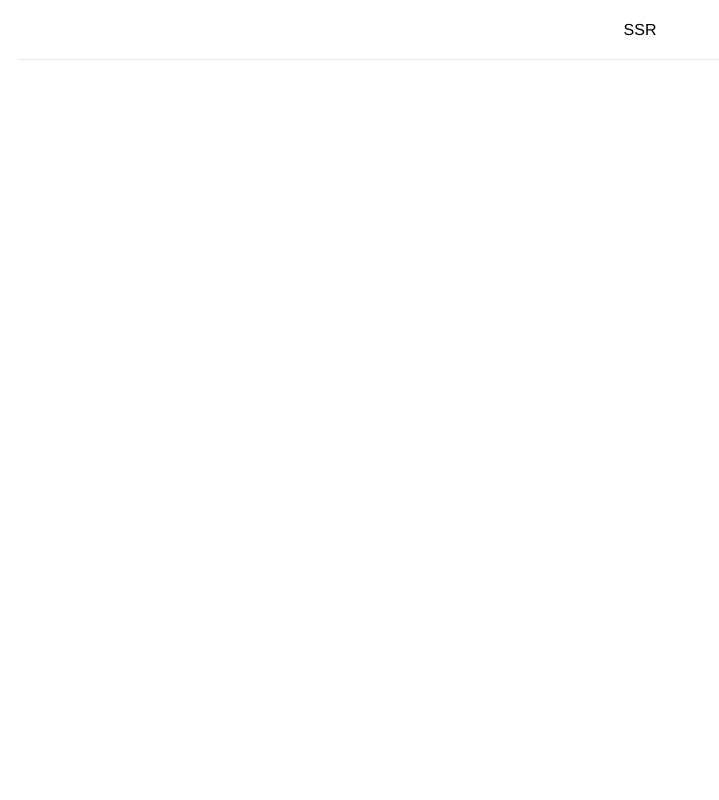
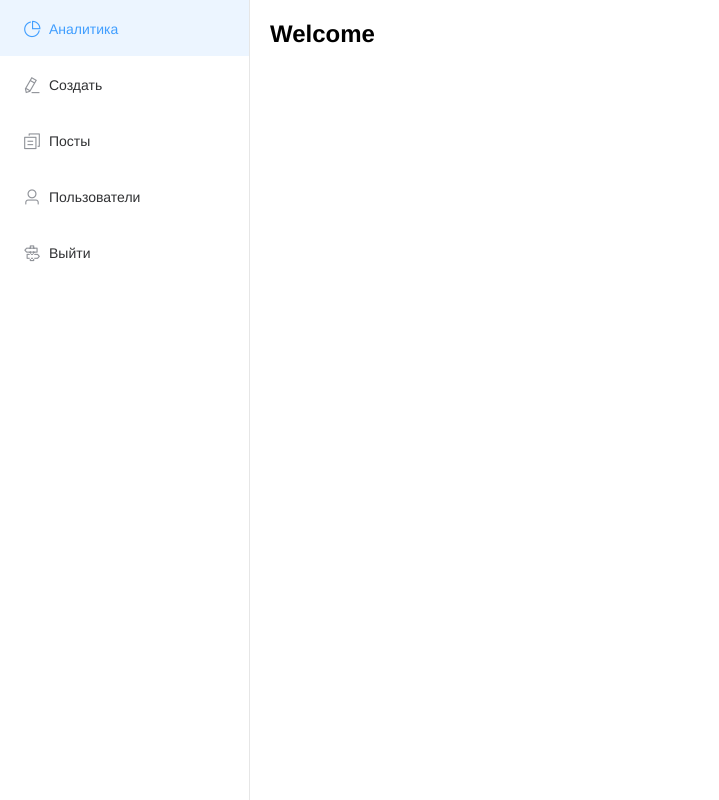
Before and after one commit to MaxLisyanskiy/SSR-Blog, a Nuxt app: page /admin in a window 1280 px wide. Before the commit this address had no page. Shown: the whole page, without its empty margins (0-719 px from the left). Built offline with nearby package versions, Linux system fonts and the light colour scheme.

Commit message:
add admin layout

```diff
--- /dev/null
+++ b/components/admin/AppAside.vue
@@ -0,0 +1,38 @@
+<template>
+  <el-menu
+    :style="{height: '100%'}"
+    :default-active="$route.path"
+    router
+  >
+    <el-menu-item index="/admin">
+      <i class="el-icon-pie-chart"></i>
+      <span>Аналитика</span>
+    </el-menu-item>
+    <el-menu-item index="/admin/create">
+      <i class="el-icon-edit"></i>
+      <span>Создать</span>
+    </el-menu-item>
+    <el-menu-item index="/admin/list">
+      <i class="el-icon-document-copy"></i>
+      <span>Посты</span>
+    </el-menu-item>
+    <el-menu-item index="/admin/users">
+      <i class="el-icon-user"></i>
+      <span>Пользователи</span>
+    </el-menu-item>
+    <el-menu-item index="/admin/logout">
+      <i class="el-icon-guide"></i>
+      <span>Выйти</span>
+    </el-menu-item>
+  </el-menu>
+</template>
+
+<script>
+    export default {
+        name: "AppAside"
+    }
+</script>
+
+<style scoped>
+
+</style>
--- /dev/null
+++ b/layouts/admin.vue
@@ -0,0 +1,27 @@
+<template>
+  <div class="admin-layout">
+    <el-container :style="{height: '100%'}">
+      <el-aside width="250px">
+        <AppAside />
+      </el-aside>
+      <el-main>
+        <nuxt />
+      </el-main>
+    </el-container>
+  </div>
+</template>
+
+<script>
+  import AppAside from '@/components/admin/AppAside.vue'
+    export default {
+      name: "admin",
+      components: {AppAside}
+    }
+</script>
+
+<style lang="scss" scoped>
+  .admin-layout{
+    width: 100%;
+    height: 100vh;
+  }
+</style>
--- /dev/null
+++ b/pages/admin/create.vue
@@ -0,0 +1,14 @@
+<template>
+    <div></div>
+</template>
+
+<script>
+    export default {
+      name: "create",
+      layout: 'admin'
+    }
+</script>
+
+<style scoped>
+
+</style>
--- /dev/null
+++ b/pages/admin/index.vue
@@ -0,0 +1,14 @@
+<template>
+    <h1>Welcome</h1>
+</template>
+
+<script>
+    export default {
+        name: "index.vue",
+        layout: 'admin'
+    }
+</script>
+
+<style scoped>
+
+</style>
--- /dev/null
+++ b/pages/admin/list.vue
@@ -0,0 +1,14 @@
+<template>
+    <div></div>
+</template>
+
+<script>
+    export default {
+      name: "list",
+      layout: 'admin'
+    }
+</script>
+
+<style scoped>
+
+</style>
--- /dev/null
+++ b/pages/admin/logout.vue
@@ -0,0 +1,14 @@
+<template>
+    <div></div>
+</template>
+
+<script>
+    export default {
+      name: "logout",
+      layout: 'admin'
+    }
+</script>
+
+<style scoped>
+
+</style>
--- /dev/null
+++ b/pages/admin/users.vue
@@ -0,0 +1,14 @@
+<template>
+    <div></div>
+</template>
+
+<script>
+    export default {
+      name: "users",
+      layout: 'admin'
+    }
+</script>
+
+<style scoped>
+
+</style>
```
